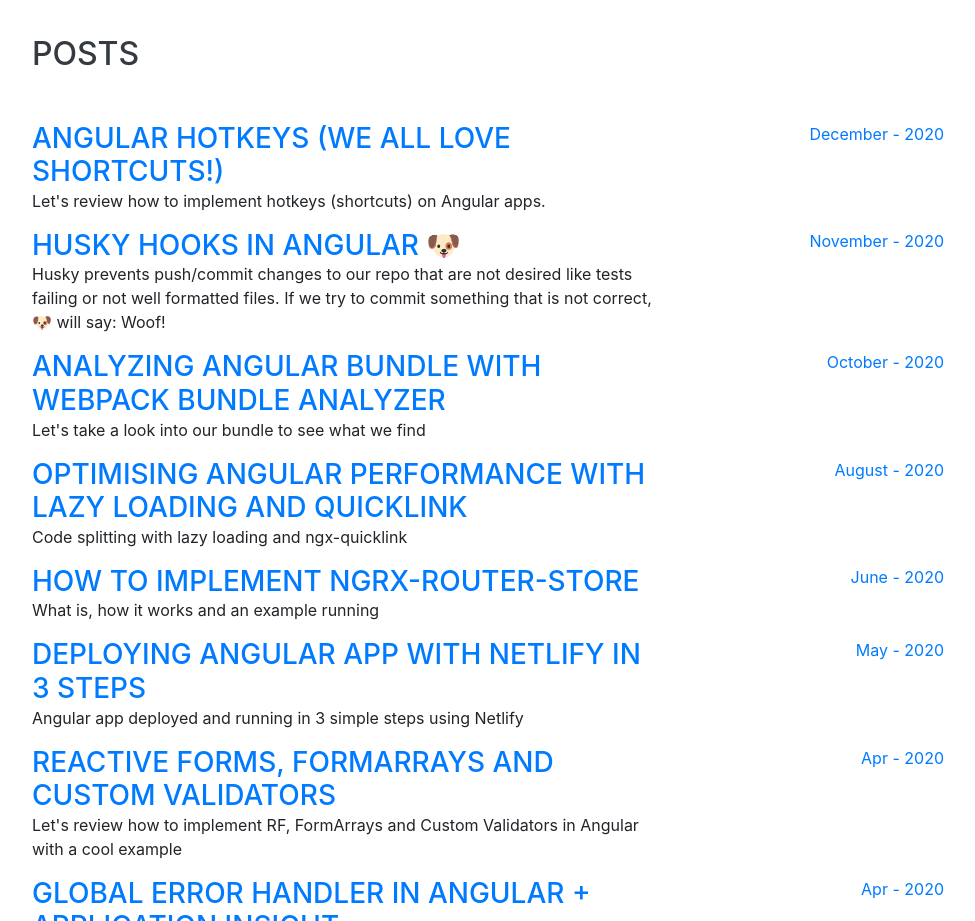
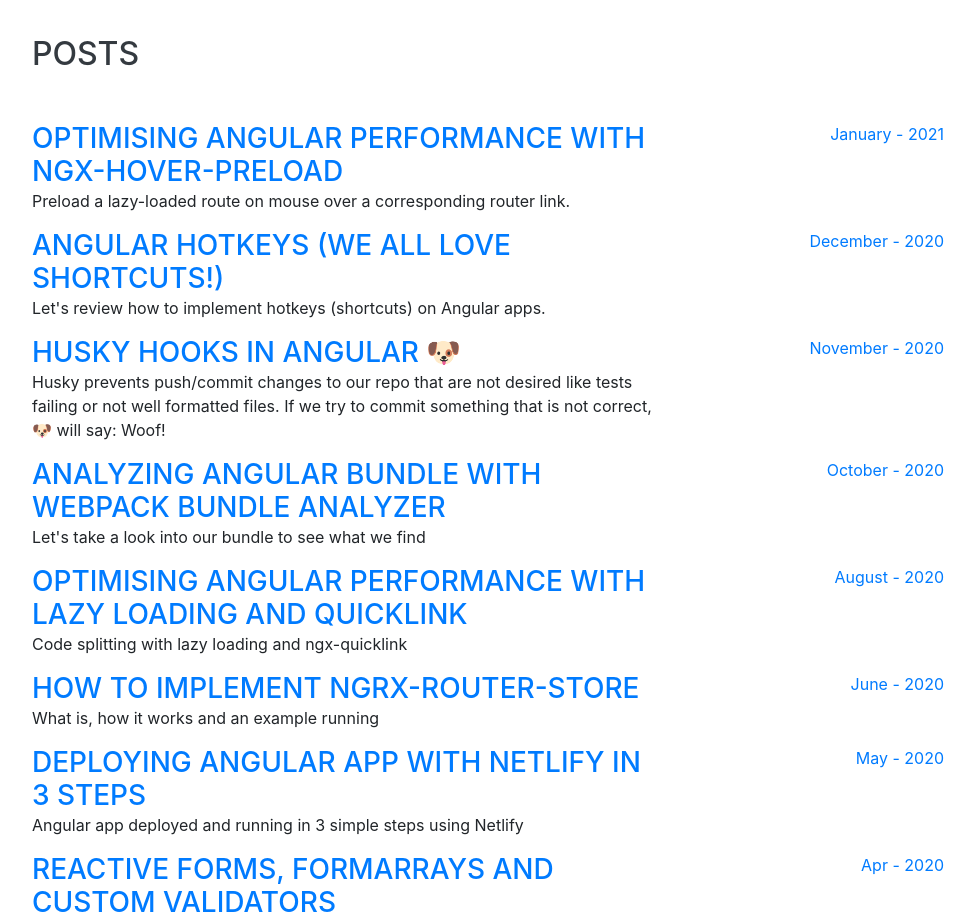
Before and after one commit to salimchemes/portfolio, a website with bundled scripts: page index.html in a window 1280 px wide. Shown: the part 5260-6181 px from the top of the page, without its empty margins (288-1263 px from the left). Built offline with nearby package versions, Linux system fonts and the light colour scheme; a web font is replaced by a local one.

Commit message:
new post: Optimising Angular Performance with ngx-hover-preload

```diff
--- a/index.html
+++ b/index.html
@@ -502,6 +502,26 @@
             <div class="resume-content">
               <h3 class="mb-0">
                 <a
+                  href="https://dev.to/salimchemes/optimising-angular-performance-with-ngx-hover-preload-111c"
+                  target="_blank"
+                  >Optimising Angular Performance with ngx-hover-preload
+                </a>
+              </h3>
+              <p>
+                Preload a lazy-loaded route on mouse over a corresponding router
+                link.
+              </p>
+            </div>
+            <div class="resume-date text-md-right">
+              <span class="text-primary">January - 2021</span>
+            </div>
+          </div>
+          <div
+            class="resume-item d-flex flex-column flex-md-row justify-content-between"
+          >
+            <div class="resume-content">
+              <h3 class="mb-0">
+                <a
                   href="https://dev.to/salimchemes/angular-hotkeys-we-all-love-shortcuts-3lni"
                   target="_blank"
                   >Angular hotkeys (we all love shortcuts!)
```
